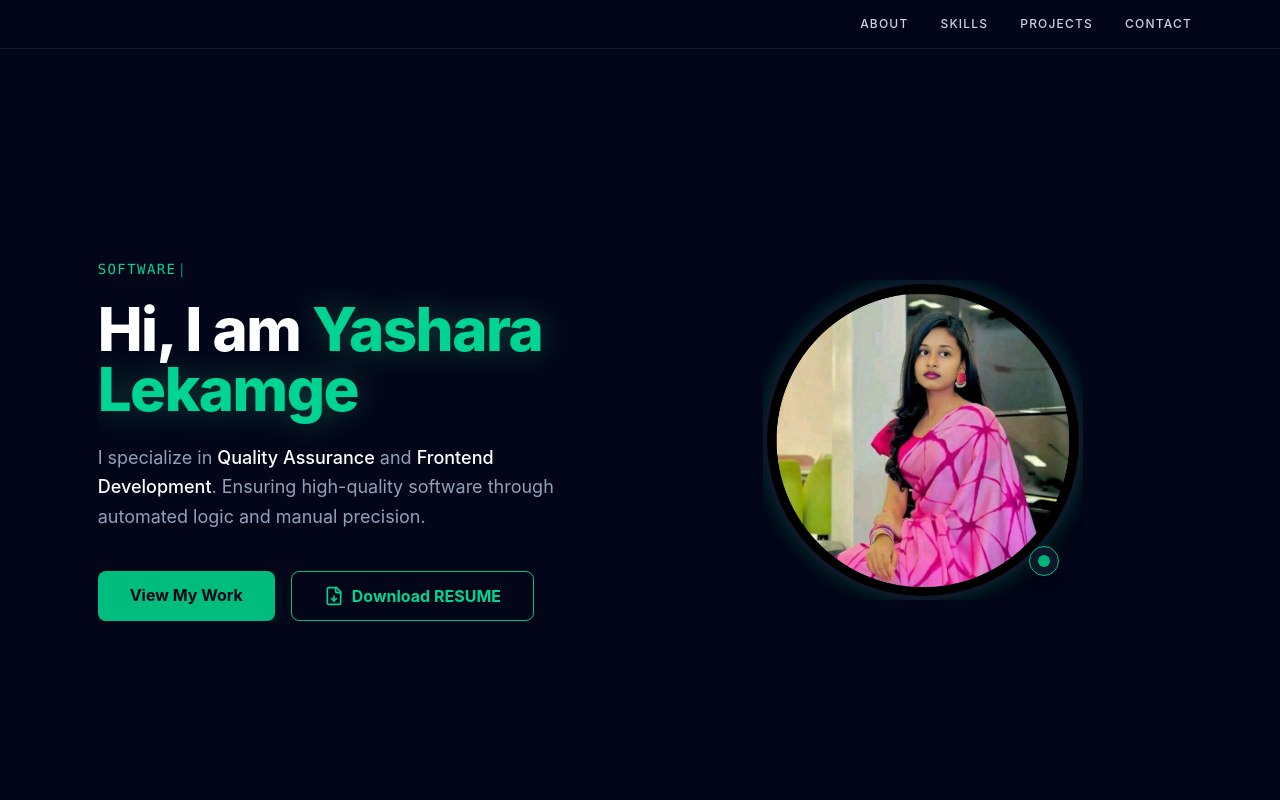
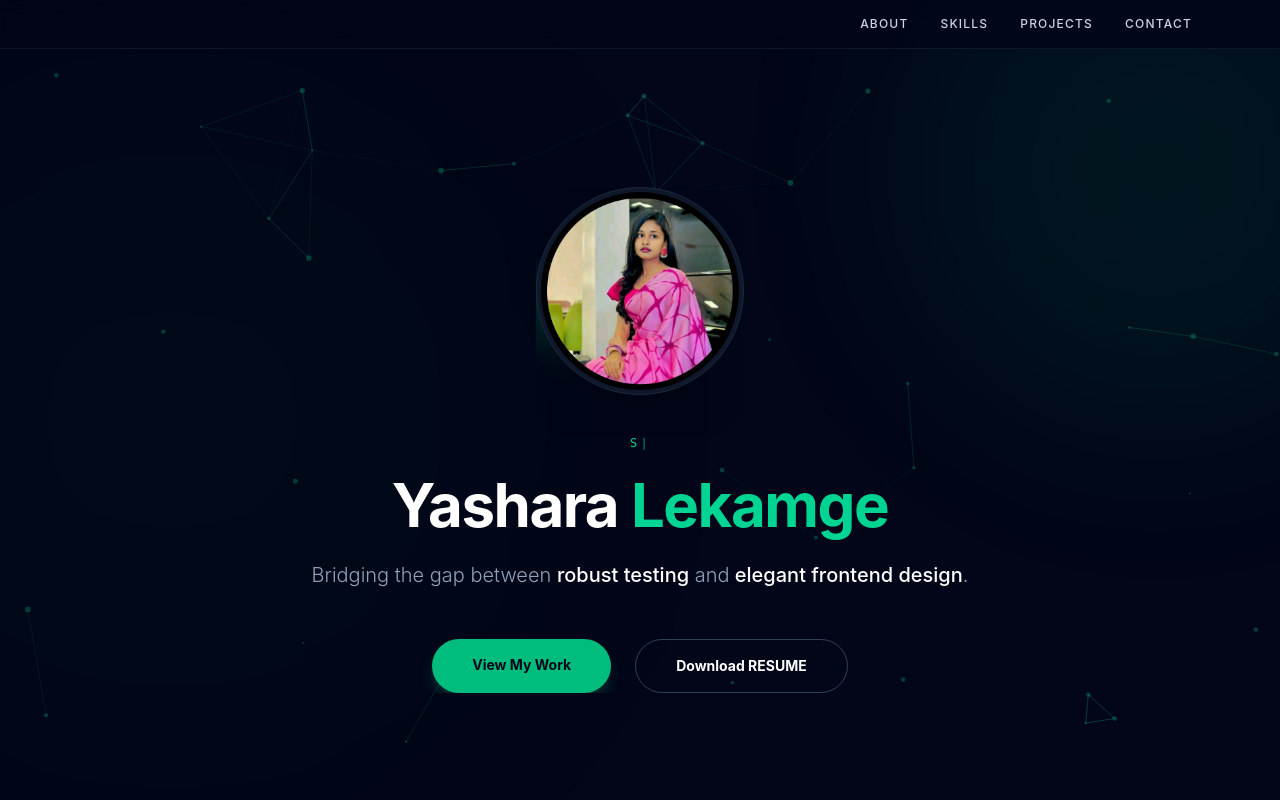
Before and after one commit to YashLekamge/my-portfolio, a React (Vite) app: page / in a window 1280 px wide. Shown: the top 800 px of the page. Built offline with nearby package versions, Linux system fonts and the light colour scheme.

Commit message:
Redesigned Hero section with centered layout and typewriter effect

```diff
--- a/src/components/Hero.jsx
+++ b/src/components/Hero.jsx
@@ -1,91 +1,79 @@
 import React from 'react';
 import { Reveal } from './Reveal';
-import Typewriter from 'typewriter-effect'; // 1. Typewriter එක import කළා
+import Typewriter from 'typewriter-effect';
+import { motion } from 'framer-motion';
 
 const Hero = () => {
   return (
-    <section className="min-h-screen flex items-center justify-center px-6 bg-slate-950 pt-20 overflow-hidden">
-      <div className="max-w-6xl mx-auto flex flex-col md:flex-row items-center gap-12 text-slate-300">
+    <section className="min-h-screen flex flex-col items-center justify-center text-center px-6 bg-transparent pt-20">
 
-        {/* වම් පැත්ත - විස්තර */}
-        <div className="flex-1 text-center md:text-left order-2 md:order-1">
+      {/* 1. Photo Section (මුල් ප්‍රමාණයෙන්ම - Large & Prominent) */}
+      <Reveal width="fit-content">
+        <div className="relative mb-10">
+          {/* කැරකෙන ආලෝක ධාරාව */}
+          <motion.div
+            animate={{ rotate: 360 }}
+            transition={{ duration: 8, repeat: Infinity, ease: "linear" }}
+            className="absolute -inset-4 rounded-full bg-[conic-gradient(from_0deg,transparent_0deg,transparent_300deg,#10b981_360deg)] opacity-30 blur-md"
+          />
+          {/* ෆොටෝ එක (w-40 h-40 md:w-52 md:h-52 ලෙස විශාලව තබා ඇත) */}
+          <div className="relative w-40 h-40 md:w-52 md:h-52 bg-slate-900 rounded-full p-1 shadow-2xl overflow-hidden border border-slate-800">
+            <img
+              src="/profile.jpeg"
+              alt="Yashara Lekamge"
+              className="w-full h-full object-cover rounded-full"
+            />
+          </div>
+        </div>
+      </Reveal>
+
+      {/* 2. Content Section */}
+      <div className="max-w-3xl mx-auto">
         <Reveal width="100%">
-            {/* Typewriter පේළිය */}
-            <div className="text-emerald-400 font-mono tracking-widest uppercase text-sm mb-4 h-6">
+          {/* Typewriter text */}
+          <div className="text-emerald-400 font-mono tracking-[0.2em] uppercase text-xs mb-4 h-6">
             <Typewriter
               options={{
-                  strings: [
-                    'Software Engineering Undergraduate @ NSBM',
-                    'Software QA Intern',
-                    'Frontend Enthusiast',
-                    'Automation Testing Learner'
-                  ],
+                strings: ['Software Engineering Undergraduate', 'Software QA Intern', 'Frontend Enthusiast'],
                 autoStart: true,
                 loop: true,
-                  delay: 60,
-                  deleteSpeed: 40,
+                delay: 50,
               }}
             />
           </div>
 
-            <h1 className="text-4xl md:text-6xl font-extrabold text-white mb-6 tracking-tight">
-              Hi, I am <span className="text-emerald-400 drop-shadow-[0_0_15px_rgba(52,211,153,0.3)]">Yashara Lekamge</span>
+          {/* නම - වඩාත් පිළිවෙල සහ කුඩා ප්‍රමාණයකින් (text-4xl md:text-6xl) */}
+          <h1 className="text-4xl md:text-6xl font-bold text-white mb-6 tracking-tight">
+            Yashara <span className="text-emerald-400">Lekamge</span>
           </h1>
 
-            <p className="text-lg text-slate-400 max-w-xl mb-10 leading-relaxed">
-              I specialize in <span className="text-white font-medium">Quality Assurance</span> and <span className="text-white font-medium">Frontend Development</span>.
-              Ensuring high-quality software through automated logic and manual precision.
+          <p className="text-slate-400 text-lg md:text-xl mb-12 leading-relaxed max-w-2xl mx-auto font-light">
+            Bridging the gap between <span className="text-white font-medium">robust testing</span> and
+            <span className="text-white font-medium"> elegant frontend design</span>.
           </p>
         </Reveal>
 
+        {/* 3. Buttons */}
         <Reveal width="100%">
-            <div className="flex flex-col sm:flex-row gap-4 justify-center md:justify-start">
-              {/* View My Work Button */}
-              <a
-                href="#projects"
-                className="px-8 py-3 bg-emerald-500 text-slate-950 rounded-lg font-bold hover:bg-emerald-400 transition-all shadow-lg shadow-emerald-500/20 text-center"
-              >
+          <div className="flex flex-wrap gap-6 justify-center">
+            <a href="#projects" className="px-10 py-4 bg-emerald-500 text-slate-950 rounded-full font-bold hover:bg-emerald-400 transition-all shadow-lg shadow-emerald-500/20 text-sm">
               View My Work
             </a>
-
-              {/* Download CV Button */}
-              <a
-                href="/YASHARA_LEKAMGE_RESUME.pdf"
-                download="YASHARA_LEKAMGE_RESUME.pdf"
-                target="_blank"
-                rel="noopener noreferrer"
-                className="flex items-center justify-center gap-2 px-8 py-3 border border-emerald-500 text-emerald-400 rounded-lg font-bold hover:bg-emerald-500/10 transition-all text-center"
-              >
-                <svg xmlns="http://www.w3.org/2000/svg" width="20" height="20" viewBox="0 0 24 24" fill="none" stroke="currentColor" strokeWidth="2" strokeLinecap="round" strokeLinejoin="round" className="lucide lucide-file-down">
-                  <path d="M15 2H6a2 2 0 0 0-2 2v16a2 2 0 0 0 2 2h12a2 2 0 0 0 2-2V7Z"/>
-                  <path d="M14 2v4a2 2 0 0 0 2 2h4"/>
-                  <path d="M12 18v-6"/>
-                  <path d="m9 15 3 3 3-3"/>
-                </svg>
+            <a href="/YASHARA_LEKAMGE_RESUME.pdf" download className="px-10 py-4 border border-slate-700 text-white rounded-full font-bold hover:bg-slate-800 transition-all text-sm">
               Download RESUME
             </a>
           </div>
         </Reveal>
       </div>
 
-
-        <div className="flex-1 flex justify-center order-1 md:order-2">
-          <Reveal width="fit-content">
-            <div className="relative group">
-              <div className="absolute -inset-1 bg-emerald-500 rounded-full blur opacity-20 group-hover:opacity-40 transition duration-1000"></div>
-              <img
-                 src="/profile.jpeg"
-                 alt="Yashara Lekamge"
-                 className="relative w-64 h-64 md:w-80 md:h-80 object-cover rounded-full border-4 border-slate-900 shadow-2xl transition-transform duration-500 group-hover:scale-[1.02]"
-              />
-              <div className="absolute bottom-6 right-6 bg-slate-900 border border-emerald-500 p-2 rounded-full shadow-lg">
-                 <div className="w-3 h-3 bg-emerald-500 rounded-full animate-pulse"></div>
-              </div>
-            </div>
-          </Reveal>
-        </div>
-
-      </div>
+      {/* 4. Animated Scroll Indicator */}
+      <motion.div
+        animate={{ y: [0, 10, 0] }}
+        transition={{ duration: 2, repeat: Infinity }}
+        className="absolute bottom-10 text-slate-600 text-[10px] uppercase tracking-[0.3em]"
+      >
+        Scroll Down
+      </motion.div>
     </section>
   );
 };
```
Lines whose indentation alone changed are shown as unchanged.
